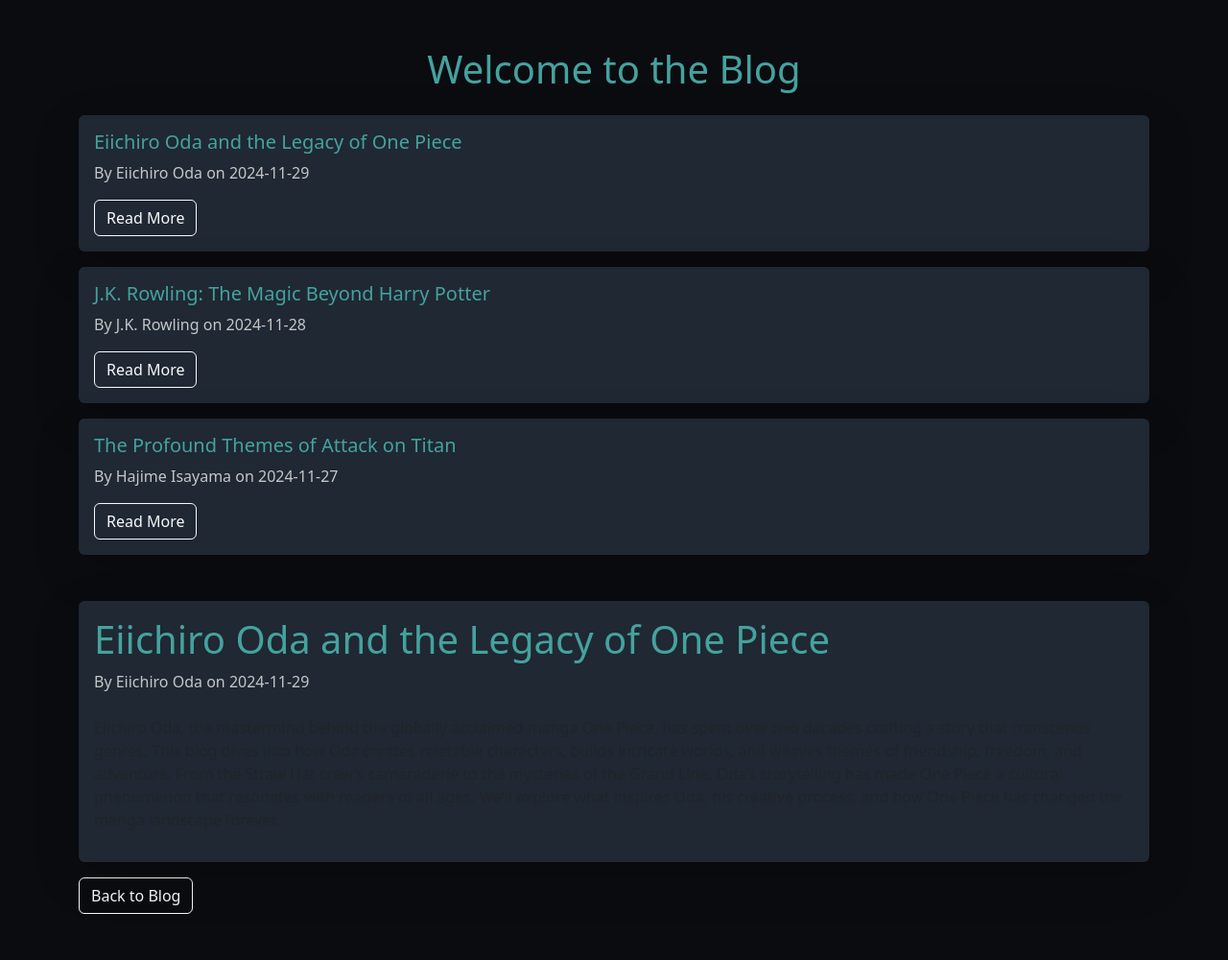
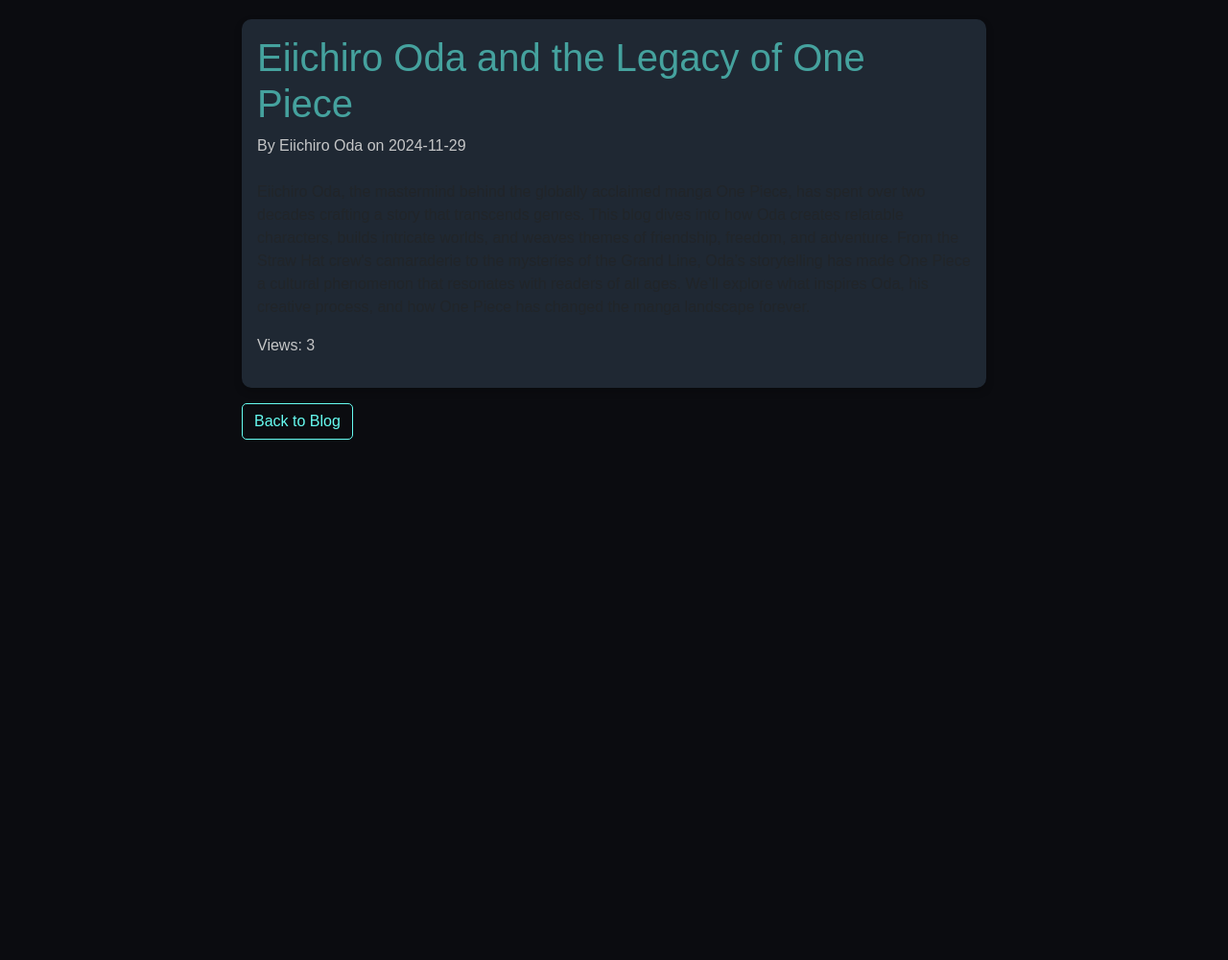
Before and after one commit to dSushant717/ASE230-Assignment4, a PHP site: page /detail.php?post_id=0 in a window 1280 px wide. Shown: the whole page at 96% size. After the commit the page ends 458 px from the top, so only its background shows below. Run offline with PHP 8.4, Linux system fonts and the light colour scheme.

Commit message:
assignment 4 changes

```diff
--- a/detail.php
+++ b/detail.php
@@ -1,25 +1,20 @@
 <?php
-include 'index.php';
+include 'functions.php';
 
-// Function to display blog details
-function displayBlogPost($posts, $id) {
-    if (isset($posts[$id])) {
-        $post = $posts[$id];
-        echo "
-        <div class='card shadow-lg'>
-            <div class='card-body'>
-                <h1 class='text-info'>{$post['title']}</h1>
-                <p class='text-light'>By {$post['author']} on {$post['date']}</p>
-                <p class='mt-4'>{$post['content']}</p>
-            </div>
-        </div>
-        ";
-    } else {
-        echo "<p class='text-danger'>Post not found. Please go back and select a valid post.</p>";
-    }
+// Reading blog posts and visitor data
+$blogPosts = readBlogPosts('posts.json');
+$visitorsFile = 'visitors.csv';
+
+// Getting the post ID from the URL
+$postId = isset($_GET['post_id']) ? (int)$_GET['post_id'] : null;
+
+if ($postId !== null && isset($blogPosts[$postId])) {
+    updateVisitorCount($visitorsFile, $postId); // Updating the visitor count
+    $visitors = readVisitors($visitorsFile); // Reading updated visitor counts
+    $post = $blogPosts[$postId];
+} else {
+    $post = null;
 }
-
-$postId = isset($_GET['post_id']) ? (int)$_GET['post_id'] : null;
 ?>
 
 <!DOCTYPE html>
@@ -30,32 +25,22 @@ $postId = isset($_GET['post_id']) ? (int)$_GET['post_id'] : null;
     <title>Blog Post</title>
     <!-- Bootstrap CSS -->
     <link href="https://cdn.jsdelivr.net/npm/bootstrap@5.3.0-alpha1/dist/css/bootstrap.min.css" rel="stylesheet">
-    <style>
-        body {
-            background-color: #0b0c10;
-            color: #c5c6c7;
-        }
-        .card {
-            background-color: #1f2833;
-            border: none;
-        }
-        .text-info {
-            color: #45a29e !important;
-        }
-        .text-light {
-            color: #c5c6c7 !important;
-        }
-    </style>
+    <link rel="stylesheet" href="style.css">
 </head>
 <body>
-    <div class="container my-5">
-        <?php
-        if ($postId !== null) {
-            displayBlogPost($blogPosts, $postId);
-        } else {
-            echo "<p class='text-danger'>No post selected. Please go back and select a valid post.</p>";
-        }
-        ?>
+    <div class="container">
+        <?php if ($post): ?>
+            <div class="card">
+                <div class="card-body">
+                    <h1 class="text-info"><?php echo $post['title']; ?></h1>
+                    <p class="text-light">By <?php echo $post['author']; ?> on <?php echo $post['date']; ?></p>
+                    <p class="mt-4"><?php echo $post['content']; ?></p>
+                    <p class="mt-3 text-light">Views: <?php echo $visitors[$postId]; ?></p>
+                </div>
+            </div>
+        <?php else: ?>
+            <p class="text-danger">Post not found. Please go back and select a valid post.</p>
+        <?php endif; ?>
         <a href="index.php" class="btn btn-outline-light mt-3">Back to Blog</a>
     </div>
 </body>
--- /dev/null
+++ b/functions.php
@@ -0,0 +1,38 @@
+<?php
+// Read blog posts from the JSON file
+function readBlogPosts($filePath) {
+    if (file_exists($filePath)) {
+        $jsonData = file_get_contents($filePath);
+        return json_decode($jsonData, true);
+    }
+    return [];
+}
+
+// Read visitor data from the CSV file
+function readVisitors($filePath) {
+    $visitors = [];
+    if (file_exists($filePath)) {
+        $file = fopen($filePath, "r");
+        while (($data = fgetcsv($file)) !== false) {
+            $visitors[$data[0]] = $data[1];
+        }
+        fclose($file);
+    }
+    return $visitors;
+}
+
+// Update visitor count in the CSV file
+function updateVisitorCount($filePath, $postId) {
+    $visitors = readVisitors($filePath);
+    if (isset($visitors[$postId])) {
+        $visitors[$postId]++;
+    } else {
+        $visitors[$postId] = 1;
+    }
+    $file = fopen($filePath, "w");
+    foreach ($visitors as $id => $views) {
+        fputcsv($file, [$id, $views]);
+    }
+    fclose($file);
+}
+?>
--- a/index.php
+++ b/index.php
@@ -1,31 +1,14 @@
 <?php
-// Blog posts data array
-$blogPosts = [
-    [
-        "title" => "Eiichiro Oda and the Legacy of One Piece",
-        "content" => "Eiichiro Oda, the mastermind behind the globally acclaimed manga One Piece, has spent over two decades crafting a story that transcends genres. This blog dives into how Oda creates relatable characters, builds intricate worlds, and weaves themes of friendship, freedom, and adventure. From the Straw Hat crew's camaraderie to the mysteries of the Grand Line, Oda’s storytelling has made One Piece a cultural phenomenon that resonates with readers of all ages. We’ll explore what inspires Oda, his creative process, and how One Piece has changed the manga landscape forever.",
-        "author" => "Eiichiro Oda",
-        "date" => "2024-11-29"
-    ],
-    [
-        "title" => "J.K. Rowling: The Magic Beyond Harry Potter",
-        "content" => "J.K. Rowling’s Harry Potter series has captured the hearts of millions, but her journey as an author is just as magical. This blog post explores how Rowling went from struggling to make ends meet to creating one of the most beloved fictional universes of all time. Beyond the captivating spells and epic battles, Rowling’s work explores themes of love, sacrifice, and the fight against prejudice. Join us as we delve into her inspirations, the challenges she faced while writing, and the lasting impact of the Wizarding World on readers everywhere.",
-        "author" => "J.K. Rowling",
-        "date" => "2024-11-28"
-    ],
-    [
-        "title" => "The Profound Themes of Attack on Titan",
-        "content" => "Hajime Isayama’s Attack on Titan is far more than just a thrilling action-packed manga—it’s a deeply philosophical exploration of human nature, morality, and the pursuit of freedom. In this blog, we discuss how Isayama masterfully tackles complex questions like whether the ends justify the means and how fear shapes societies. With unforgettable characters and a plot that keeps fans guessing, Attack on Titan challenges readers to confront uncomfortable truths. We’ll also look at Isayama’s creative influences and the profound way his work has sparked global conversations about the human condition.",
-        "author" => "Hajime Isayama",
-        "date" => "2024-11-27"
-    ]
-];
+include 'functions.php';
 
-// Function to display blog post titles as cards
+// Reading blog posts from JSON
+$blogPosts = readBlogPosts('posts.json');
+
+// Function for displaying blog post titles
 function displayBlogTitles($posts) {
     foreach ($posts as $id => $post) {
         echo "
-        <div class='card mb-3 shadow-lg'>
+        <div class='card mb-3'>
             <div class='card-body'>
                 <h5 class='card-title text-info'>{$post['title']}</h5>
                 <p class='card-text text-light'>By {$post['author']} on {$post['date']}</p>
@@ -45,33 +28,10 @@ function displayBlogTitles($posts) {
     <title>Blog Index</title>
     <!-- Bootstrap CSS -->
     <link href="https://cdn.jsdelivr.net/npm/bootstrap@5.3.0-alpha1/dist/css/bootstrap.min.css" rel="stylesheet">
-    <style>
-        body {
-            background-color: #0b0c10;
-            color: #c5c6c7;
-        }
-        .card {
-            background-color: #1f2833;
-            border: none;
-        }
-        .btn-outline-light {
-            color: #66fcf1;
-            border-color: #66fcf1;
-        }
-        .btn-outline-light:hover {
-            background-color: #66fcf1;
-            color: #0b0c10;
-        }
-        .text-info {
-            color: #45a29e !important;
-        }
-        .text-light {
-            color: #c5c6c7 !important;
-        }
-    </style>
+    <link rel="stylesheet" href="style.css">
 </head>
 <body>
-    <div class="container my-5">
+    <div class="container">
         <h1 class="text-center mb-4 text-info">Welcome to the Blog</h1>
         <?php displayBlogTitles($blogPosts); ?>
     </div>
--- /dev/null
+++ b/posts.json
@@ -0,0 +1,20 @@
+[
+    {
+        "title": "Eiichiro Oda and the Legacy of One Piece",
+        "content": "Eiichiro Oda, the mastermind behind the globally acclaimed manga One Piece, has spent over two decades crafting a story that transcends genres. This blog dives into how Oda creates relatable characters, builds intricate worlds, and weaves themes of friendship, freedom, and adventure. From the Straw Hat crew's camaraderie to the mysteries of the Grand Line, Oda’s storytelling has made One Piece a cultural phenomenon that resonates with readers of all ages. We’ll explore what inspires Oda, his creative process, and how One Piece has changed the manga landscape forever.",
+        "author": "Eiichiro Oda",
+        "date": "2024-11-29"
+    },
+    {
+        "title": "J.K. Rowling: The Magic Beyond Harry Potter",
+        "content": "J.K. Rowling’s Harry Potter series has captured the hearts of millions, but her journey as an author is just as magical. This blog post explores how Rowling went from struggling to make ends meet to creating one of the most beloved fictional universes of all time. Beyond the captivating spells and epic battles, Rowling’s work explores themes of love, sacrifice, and the fight against prejudice. Join us as we delve into her inspirations, the challenges she faced while writing, and the lasting impact of the Wizarding World on readers everywhere.",
+        "author": "J.K. Rowling",
+        "date": "2024-11-28"
+    },
+    {
+        "title": "The Profound Themes of Attack on Titan",
+        "content": "Hajime Isayama’s Attack on Titan is far more than just a thrilling action-packed manga—it’s a deeply philosophical exploration of human nature, morality, and the pursuit of freedom. In this blog, we discuss how Isayama masterfully tackles complex questions like whether the ends justify the means and how fear shapes societies. With unforgettable characters and a plot that keeps fans guessing, Attack on Titan challenges readers to confront uncomfortable truths. We’ll also look at Isayama’s creative influences and the profound way his work has sparked global conversations about the human condition.",
+        "author": "Hajime Isayama",
+        "date": "2024-11-27"
+    }
+]
--- /dev/null
+++ b/style.css
@@ -0,0 +1,38 @@
+body {
+    background-color: #0b0c10;
+    color: #c5c6c7;
+    font-family: Arial, sans-serif;
+    margin: 0;
+    padding: 0;
+}
+
+.card {
+    background-color: #1f2833;
+    border: none;
+    border-radius: 10px;
+    box-shadow: 0 4px 8px rgba(0, 0, 0, 0.2);
+}
+
+.btn-outline-light {
+    color: #66fcf1;
+    border-color: #66fcf1;
+    border-radius: 5px;
+}
+
+.btn-outline-light:hover {
+    background-color: #66fcf1;
+    color: #0b0c10;
+}
+
+.text-info {
+    color: #45a29e !important;
+}
+
+.text-light {
+    color: #c5c6c7 !important;
+}
+
+.container {
+    max-width: 800px;
+    margin: 20px auto;
+}
--- /dev/null
+++ b/visitors.csv
@@ -0,0 +1,4 @@
+post_id,views
+0,2
+1,2
+2,3
```
